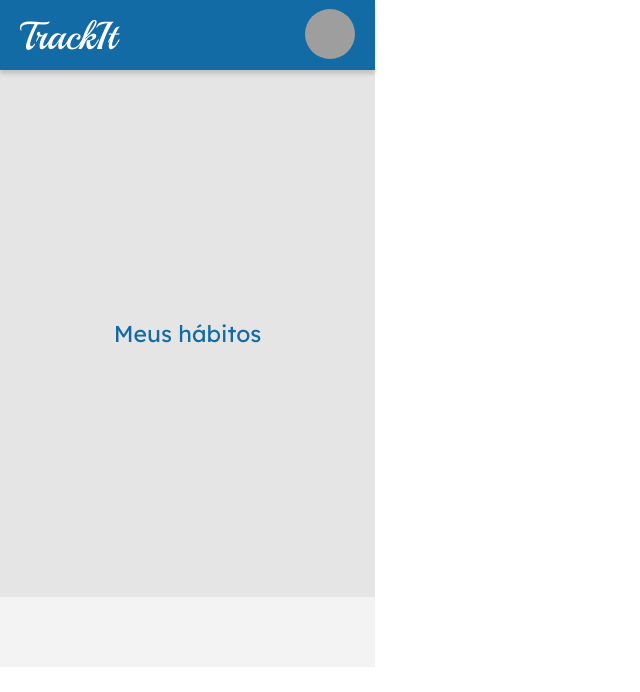
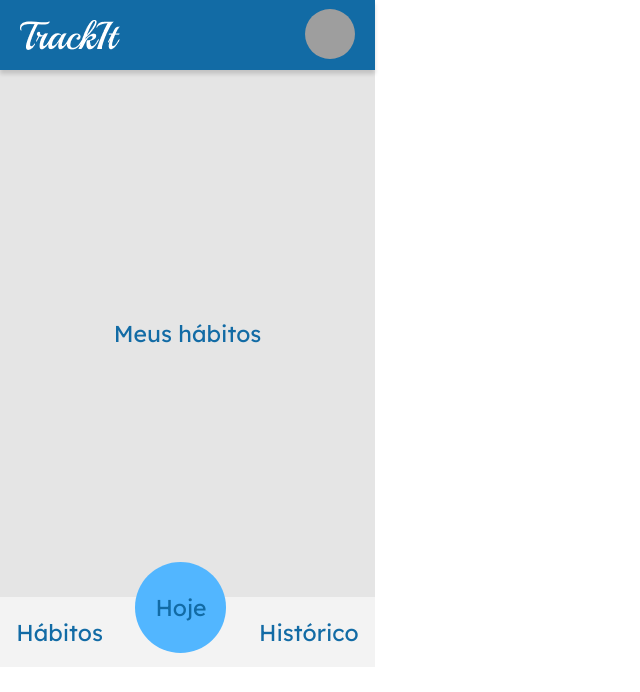
Before and after one commit to BrendonLee23/projeto11-trackit, a React (Vite) app: page /habit in a window 1280 px wide. Shown: the top 692 px of the page, without its empty margins (0-640 px from the left). Built offline with nearby package versions, Linux system fonts and the light colour scheme; grey boxes are pictures that could not be loaded; a web font is replaced by a local one.

Commit message:
Nav Bot - Textos dos buttons estilizados

```diff
--- a/src/components/NavBot.jsx
+++ b/src/components/NavBot.jsx
@@ -1,12 +1,26 @@
-import styled from "styled-components"
-
-export default function NavBot(){
-    return(
-        <Bot></Bot>
-    )
+import { Link } from "react-router-dom";
+import styled from "styled-components";
+import BotaoHoje from "../imagens/todayButton.png.svg";
+export default function NavBot() {
+    return (
+        <Bottom>
+            <Link to={"/habit"} className="link">
+                <h1>Hábitos</h1>
+            </Link>
+            <Link to={"/day"} className="link">
+                <StyledButton>
+                    <img src={BotaoHoje} alt="today-button" />
+                    <h1>Hoje</h1>
+                </StyledButton>
+            </Link>
+            <Link to={"/habit"} className="link">
+                <h1>Histórico</h1>
+            </Link>
+        </Bottom>
+    );
 }
 
-const Bot = styled.div`
+const Bottom = styled.div`
     width: 375px;
     height: 70px;
     left: 0px;
@@ -14,4 +28,47 @@ const Bot = styled.div`
     background: #f3f3f3;
     bottom: 0px;
     position: fixed;
-`
+    display: flex;
+    align-items: center;
+    justify-content: space-around;
+
+    .link {
+      text-decoration: none; /* Remover sublinhado do link */
+    }
+
+    h1 {
+    outline: 0;
+    -family: 'Lexend Deca';
+    font-style: normal;
+    font-weight: 400;
+    font-size: 17.976px;
+    line-height: 22px;
+    text-align: center;
+    color: #52B6FF;
+    }
+`;
+
+const StyledButton = styled.div`
+    padding: 0;
+    margin: 0;
+    cursor: pointer;
+    margin-bottom: 40px;
+    display: flex;
+    flex-direction: column;
+    align-items: center;
+    justify-content: center;
+    padding-bottom: 10px;
+    img{
+            position: relative;
+        }
+    h1{
+        font-family: 'Lexend Deca';
+        font-style: normal;
+        font-weight: 400;
+        font-size: 17.976px;
+        line-height: 22px;
+        text-align: center;
+        color: #FFFFFF;
+        position: absolute;
+    }
+`;
```
Also changed, not shown: src/imagens/todayButton.png.svg (added).
